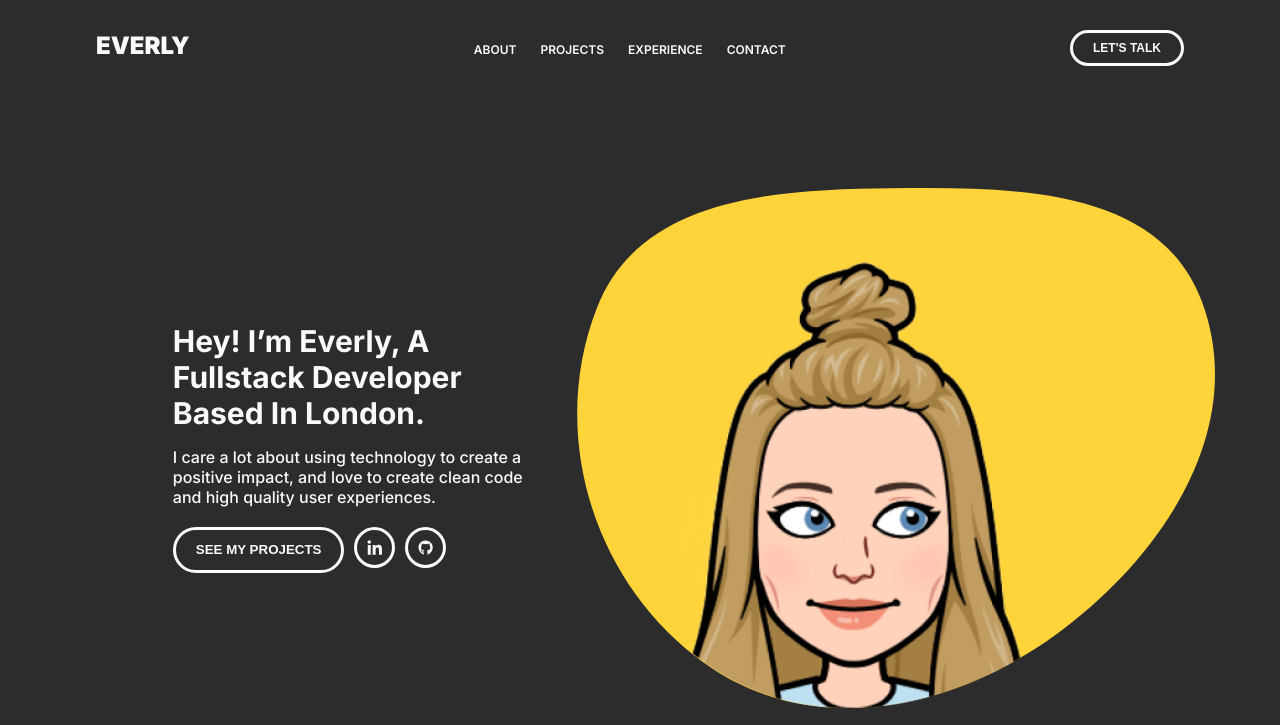
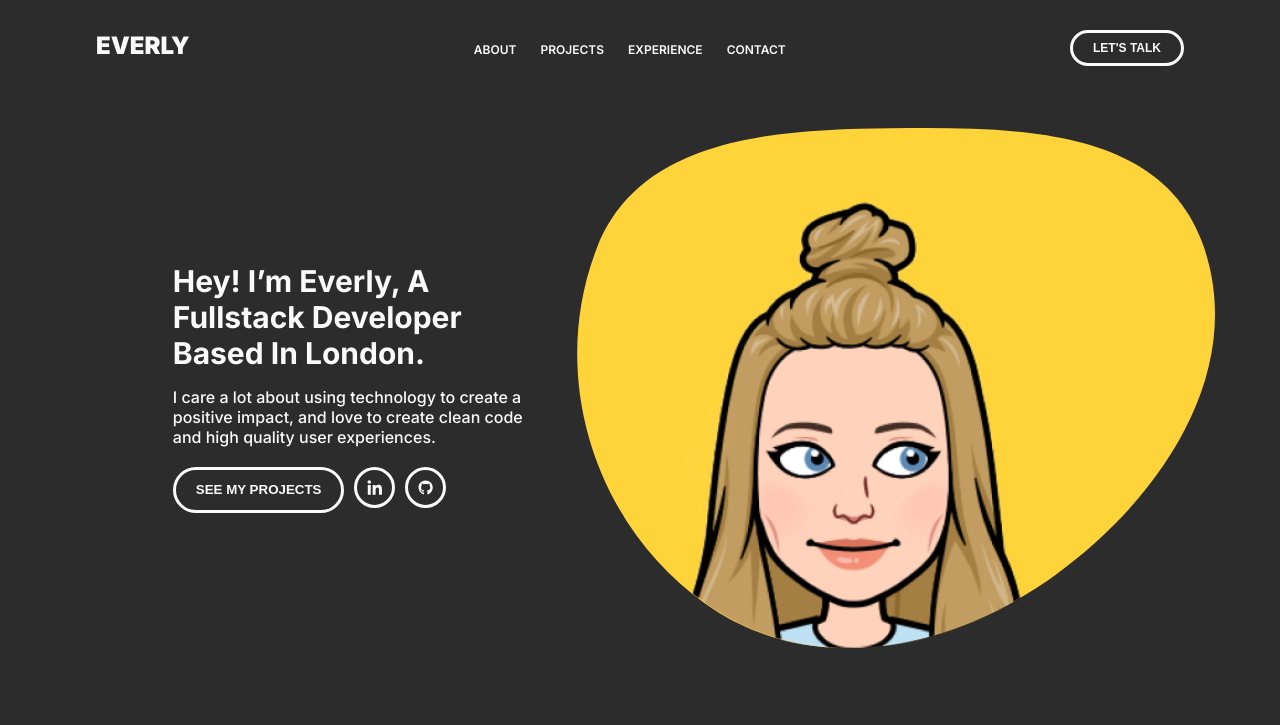
Before and after one commit to everly001/everly001.github.io, a plain HTML site: page index.html in a window 1280 px wide. Shown: the top 725 px of the page. Drawn offline with nearby package versions, Linux system fonts and the light colour scheme.

Commit message:
Header section adjustment

```diff
--- a/css/style.css
+++ b/css/style.css
@@ -501,7 +501,7 @@ button.small-icon {
     #header {
         display: flex;
         flex-direction: row;
-        height: 80vh;
+        height: 65vh;
     }
 
     .header-text-div {
```
